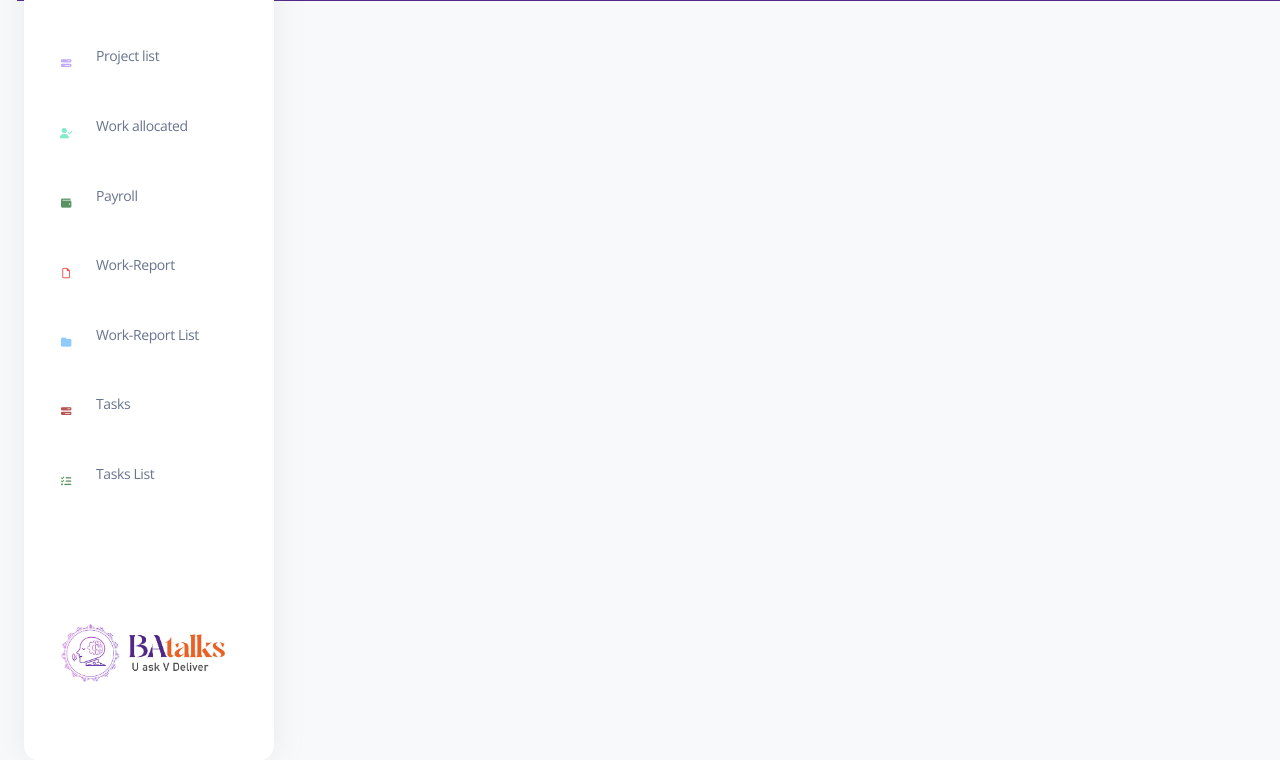
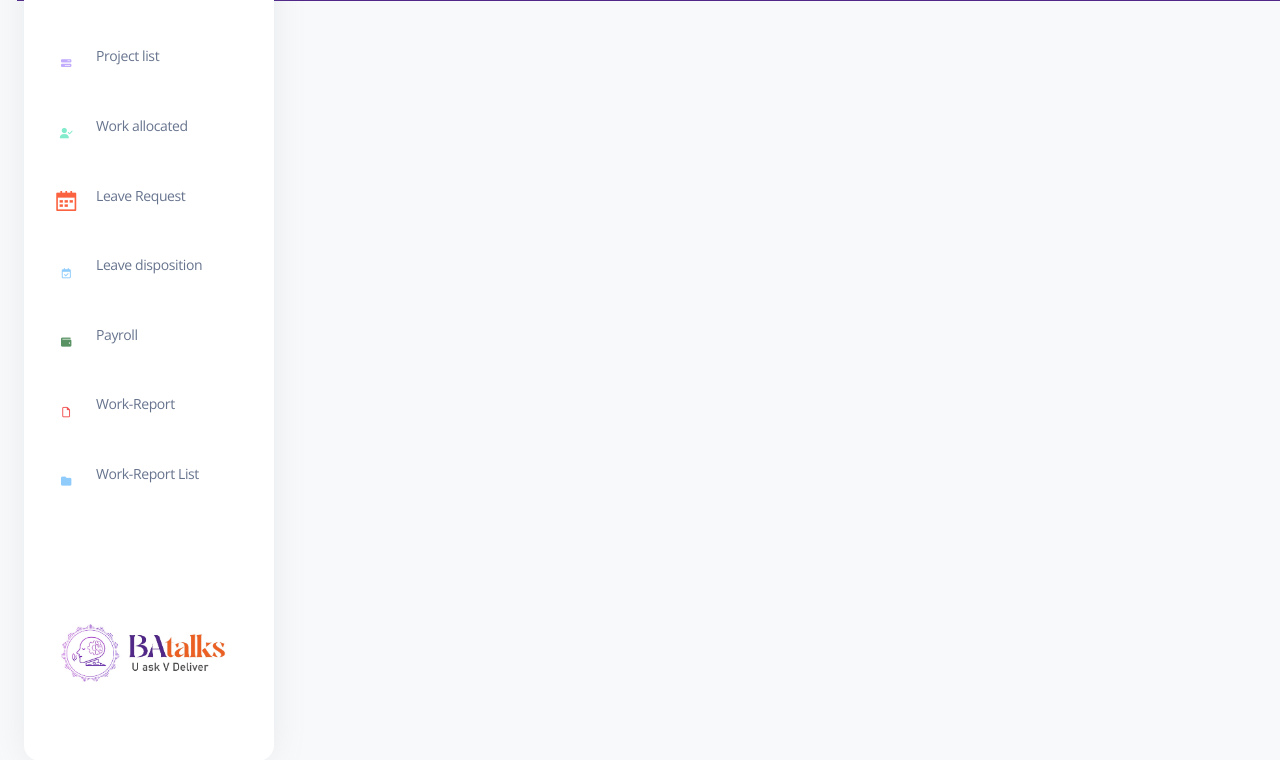
Before and after one commit to iknowsaikiran/batalksdashboard, a Flask app: page /header in a window 1280 px wide. Shown: the part 299-1059 px from the top of the page. Run offline with Flask 3, Linux system fonts and the light colour scheme; some libraries are stand-ins or nearby versions.

Commit message:
header.html

```diff
--- a/app.py
+++ b/app.py
@@ -9,7 +9,7 @@
 # MySQL configurations
 app.config['MYSQL_HOST'] = 'localhost'
 app.config['MYSQL_USER'] = 'root'
-app.config['MYSQL_PASSWORD'] = '1234@Saikiran'
+app.config['MYSQL_PASSWORD'] = 'Saty@136'
 app.config['MYSQL_DB'] = 'emp'
 
 mysql = MySQL(app)
--- a/templates/header.html
+++ b/templates/header.html
@@ -122,7 +122,7 @@
                         <span class="nav-link-text ms-1">Workallocation </span>
                     </a>
                 </li>-->
-                <!-- <li class="nav-item">
+                <li class="nav-item">
                     <a class="nav-link " href="/empleave">
                         <div
                             class="icon icon-shape icon-sm border-radius-md text-center me-2 d-flex align-items-center justify-content-center">
@@ -131,8 +131,8 @@
                         </div>
                         <span class="nav-link-text ms-1">Leave Request</span>
                     </a>
-                </li> -->
-                <!-- <li class="nav-item">
+                </li>
+                <li class="nav-item">
                     <a class="nav-link " href="/managerleave">
                         <div
                             class="icon icon-shape icon-sm border-radius-md text-center me-2 d-flex align-items-center justify-content-center">
@@ -140,7 +140,7 @@
                         </div>
                         <span class="nav-link-text ms-1"> Leave disposition</span>
                     </a>
-                </li> -->
+                </li>
                 <!-- <li class="nav-item">
                     <a class="nav-link " href="/tables">
                         <div
```
